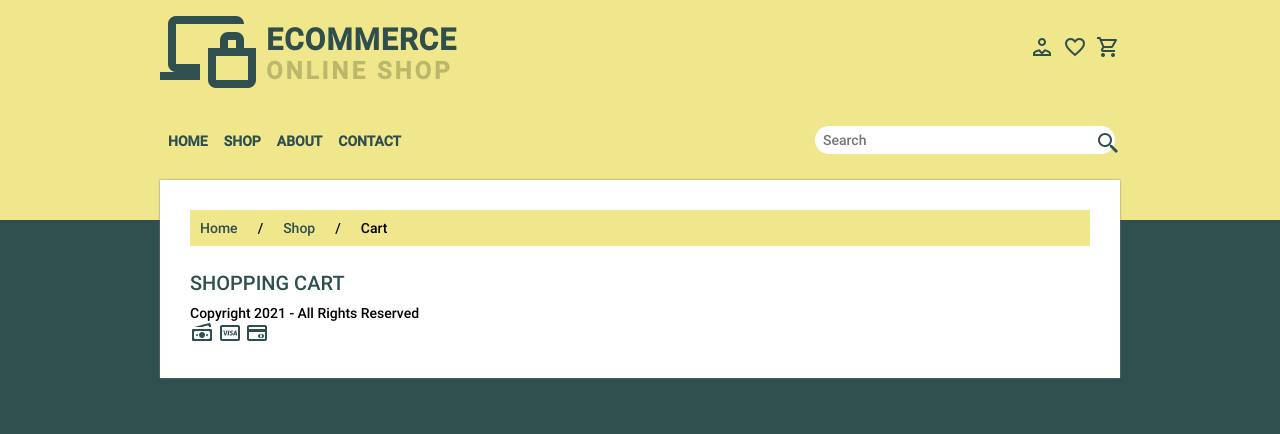
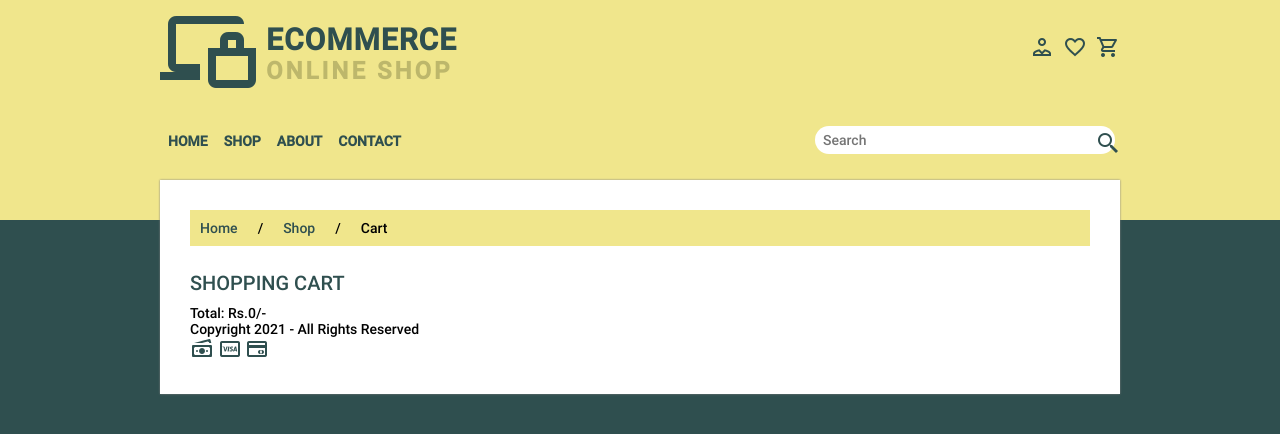
Before and after one commit to SagarBandaru/phoframes, a plain HTML site: page cart.html in a window 1280 px wide. Drawn offline with Linux system fonts and the light colour scheme.

Commit message:
Add files via upload

```diff
--- a/cart.html
+++ b/cart.html
@@ -15,18 +15,16 @@
 		<script>
 		document.addEventListener('DOMContentLoaded', () => {
 			const cartContent = document.querySelector('.cart-content');
-
+			const cartTotalElement = document.getElementById('cartTotal');
 
 			const cartItems = JSON.parse(localStorage.getItem('cart')) || [];
-
 
 			updateCartDisplay();
 
 			function updateCartDisplay() {
-
 				cartContent.innerHTML = '';
 
-
+				let totalAmount = 0;
 				cartItems.forEach(item => {
 					const cartItemElement = document.createElement('div');
 					cartItemElement.classList.add('cart-item');
@@ -39,11 +37,17 @@
 						<p>Price: Rs.${item.price}/-</p>
 					</div>`;
 
+					totalAmount += item.price;
+
 					cartContent.appendChild(cartItemElement);
 				});
+
+
+				cartTotalElement.innerHTML = `<p>Total: Rs.${totalAmount}/-</p>`;
 			}
 		});
 	</script>
+
  	</head>
 <body>
 
@@ -164,6 +168,7 @@
 			<div class="cart-content">
 				<!-- Cart content will be dynamically added here  -->
 			  </div>
+			  <div class="total" id="cartTotal"></div>
 			<div class="footer-bar">
 				<div class="copyright-text">
 					<p>Copyright 2021 - All Rights Reserved</p>
```
Lines whose indentation alone changed are shown as unchanged.
